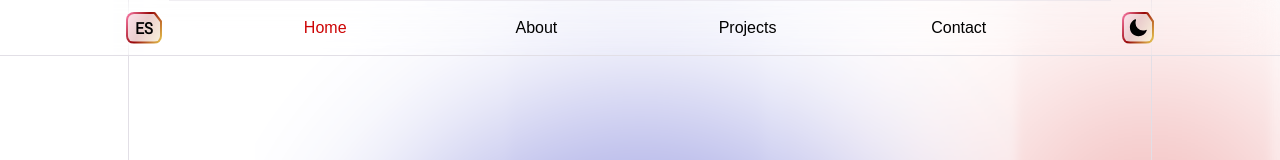
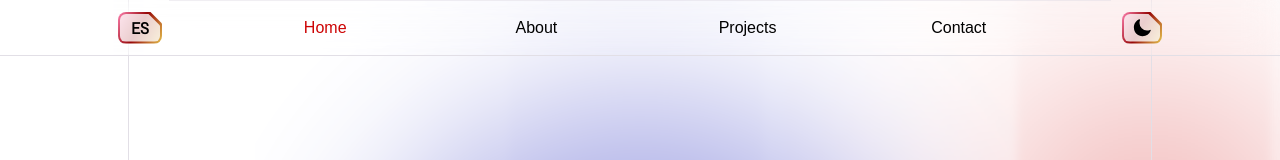
Before and after one commit to MaxDecapitars/MaxDecapitars, a React (Vite) app: page / in a window 1280 px wide. Shown: the top 160 px of the page. Built offline with nearby package versions, Linux system fonts and the light colour scheme; a web font is replaced by a local one.

Commit message:
Improving Buttons

```diff
--- a/src/components/shared/Button.tsx
+++ b/src/components/shared/Button.tsx
@@ -4,12 +4,12 @@ type Props = {
   children?: React.ReactNode;
   onClick?: React.MouseEventHandler<HTMLButtonElement>;
   type?: 'button' | 'reset' | 'submit';
-  title?: string
+  title?: string;
 };
 
 const Button = ({ children, onClick, type = 'button', title }: Props) => {
   const clipPath =
-    '[clip-path:_polygon(80%_0,_100%_30%,_100%_100%,_0_100%,_0_0)]';
+    '[clip-path:_polygon(calc(100%_-_.75rem)_0,_100%_.75rem,_100%_100%,_0_100%,_0_0)]';
   const gradient =
     'bg-[linear-gradient(120deg,_#fe80b1,_#960707,_#dfb548,_#7a5ee0,_#1E228F,_#5bfffa)] [background-size:_300%_100%]';
 
@@ -26,7 +26,8 @@ const Button = ({ children, onClick, type = 'button', title }: Props) => {
       whileTap={{ scale: 0.8 }}
     >
       <span
-        className={`flex h-full items-center justify-center rounded-md bg-white bg-opacity-80 p-1 uppercase ${clipPath} leading-none dark:bg-black dark:bg-opacity-70`}
+        className={`flex h-full items-center justify-center rounded-md bg-white bg-opacity-80 p-1 px-2
+         uppercase ${clipPath} leading-none dark:bg-black dark:bg-opacity-70`}
       >
         {children}
       </span>
```
